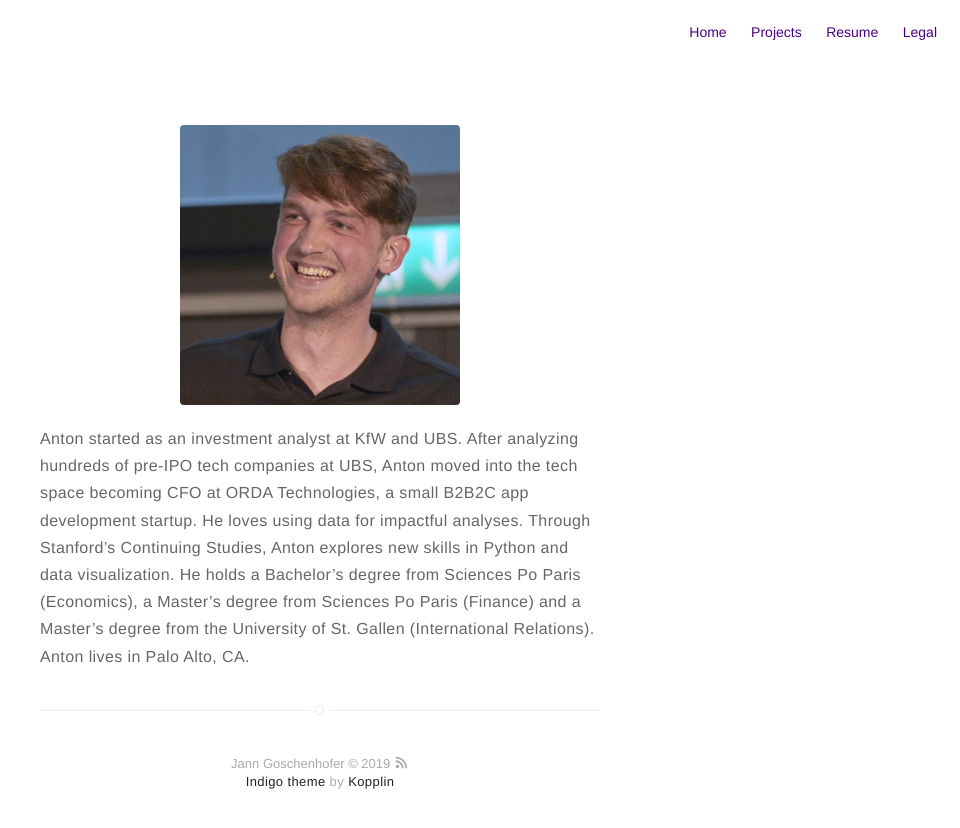
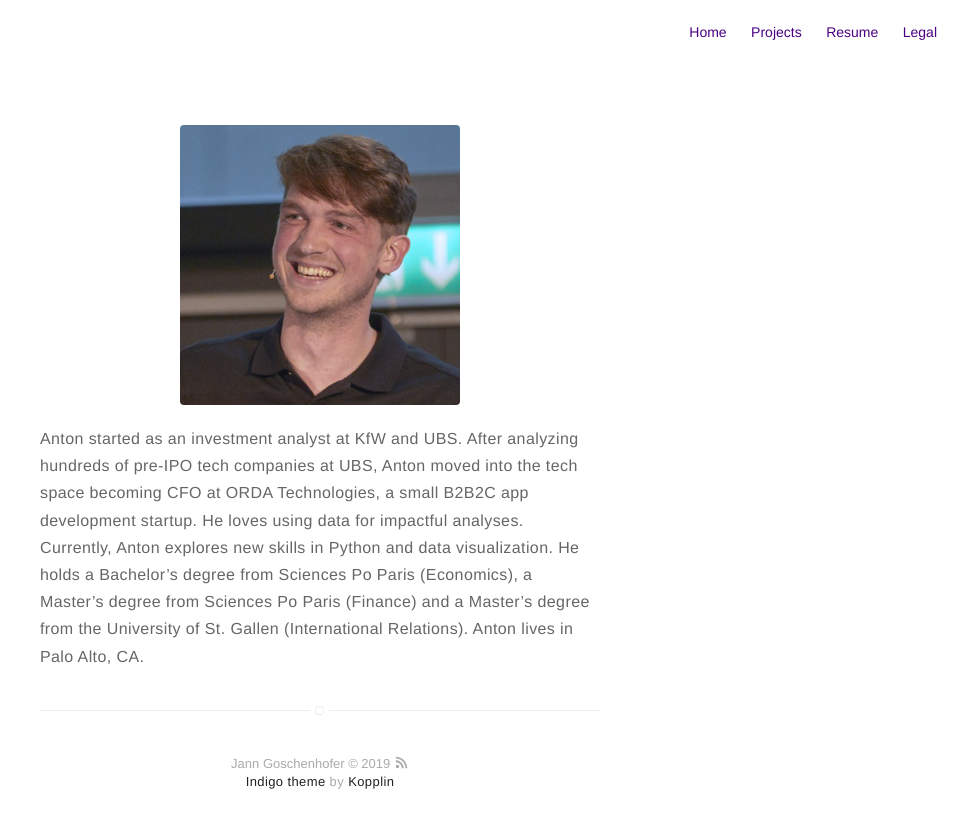
Before and after one commit to antonschneider90/antonschneider90.github.io, a Jekyll site: the page built from about.md, in a window 1280 px wide. Shown: the top 828 px of the page, without its empty margins (320-1280 px from the left). Built offline with Jekyll 4.4.1, drawn with Linux system fonts in a browser that asks for light colours.

Commit message:
Update about.md

```diff
--- a/about.md
+++ b/about.md
@@ -5,6 +5,6 @@ layout: page
 ![Profile Image]({{ site.url }}/{{ site.picture }})
 
 Anton started as an investment analyst at KfW and UBS.
-After analyzing hundreds of pre-IPO tech companies at UBS, Anton moved into the tech space becoming CFO at ORDA Technologies, a small B2B2C app development startup. He loves using data for impactful analyses. Through Stanford's Continuing Studies, Anton explores new skills in Python and data visualization.
+After analyzing hundreds of pre-IPO tech companies at UBS, Anton moved into the tech space becoming CFO at ORDA Technologies, a small B2B2C app development startup. He loves using data for impactful analyses. Currently, Anton explores new skills in Python and data visualization.
 He holds a Bachelor's degree from Sciences Po Paris (Economics), a Master's degree from Sciences Po Paris (Finance) and a Master's degree from the University of St. Gallen (International Relations).
 Anton lives in Palo Alto, CA.
```
